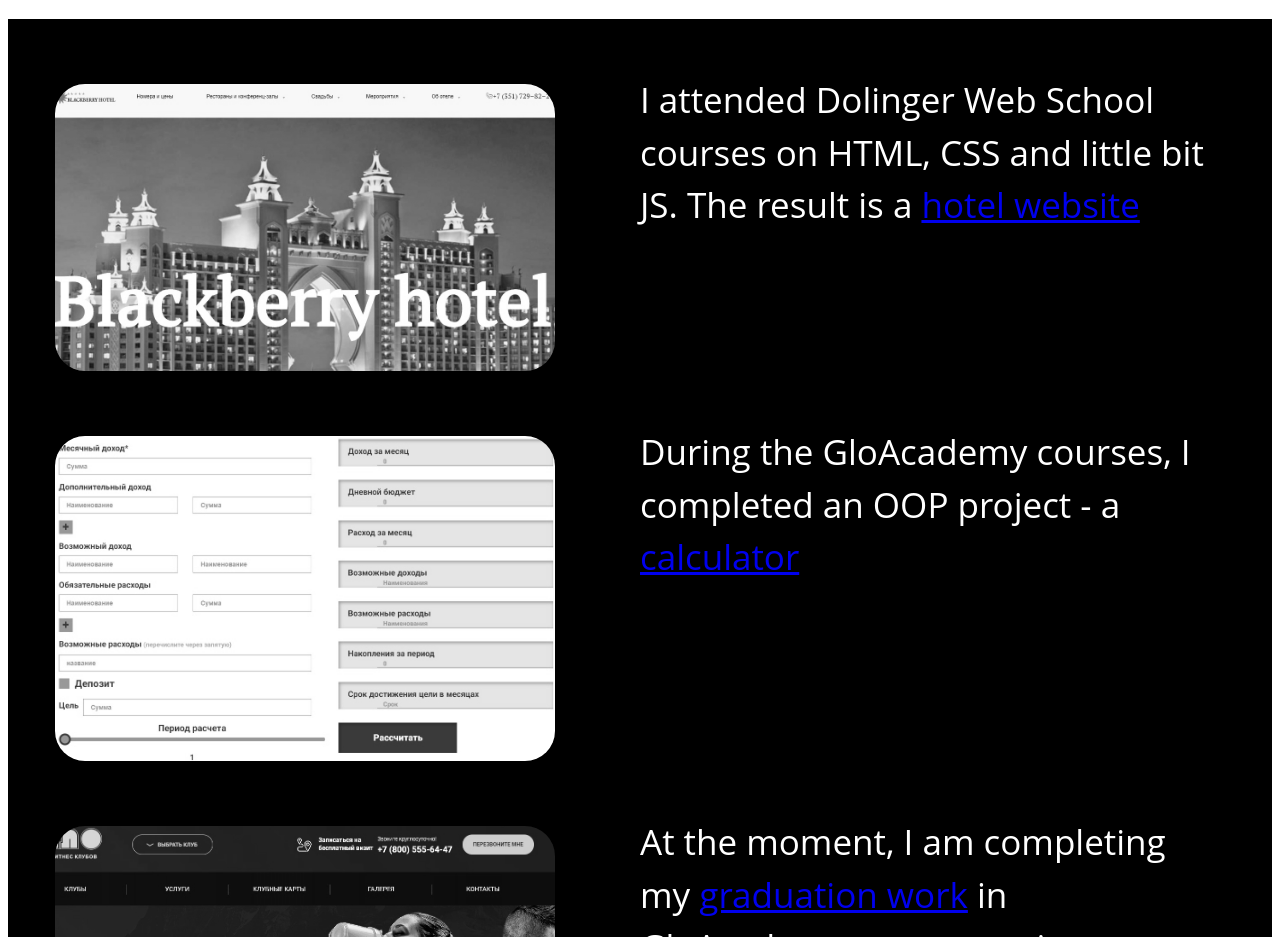
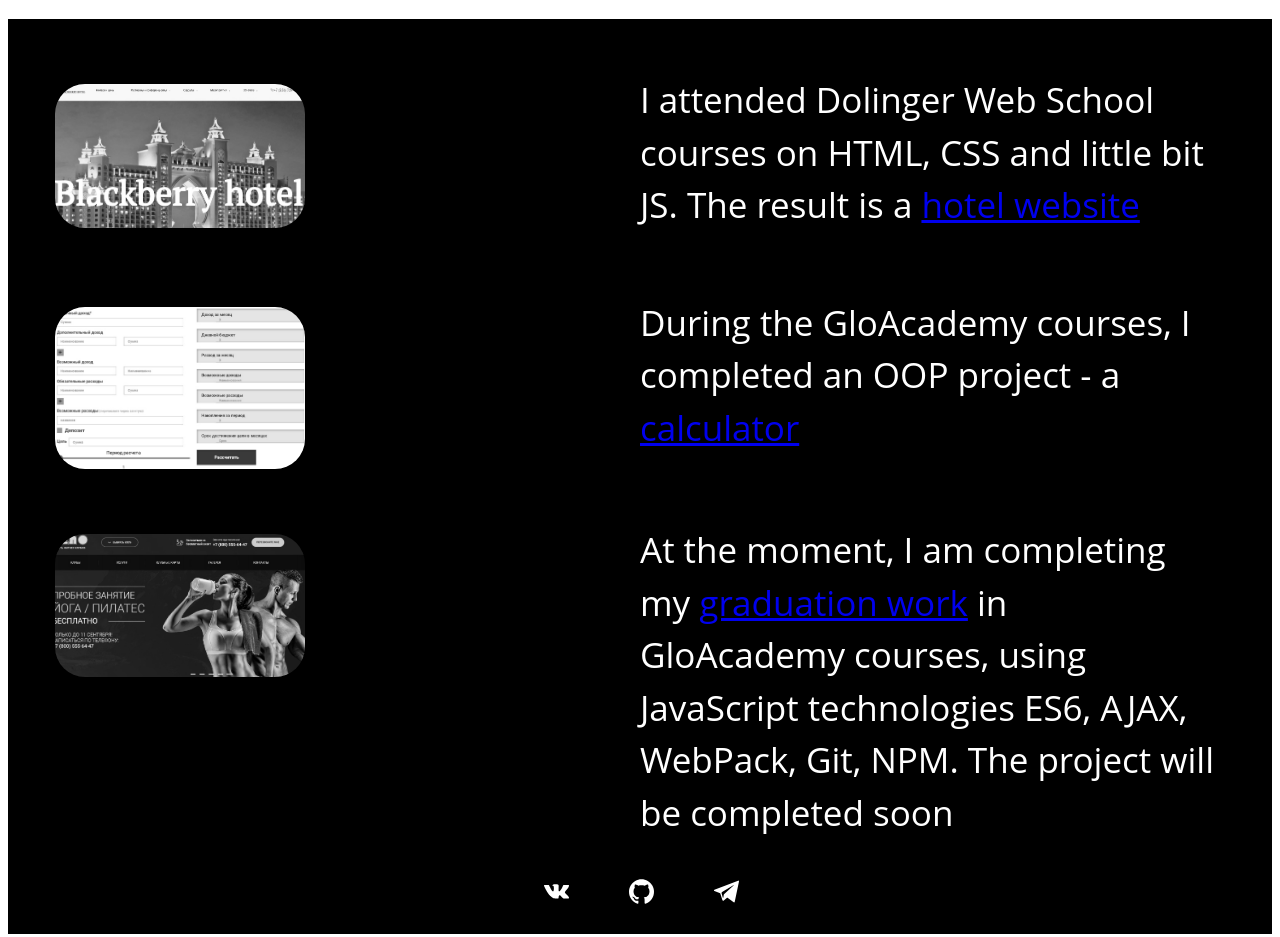
Before and after one commit to AMZhukov/AMZhukov.github.io, a website built with webpack: page index.html in a window 1280 px wide. Shown: the part 2240-3177 px from the top of the page. Built offline with nearby package versions, Linux system fonts and the light colour scheme; files whose address does not match are found by name.

Commit message:
third commit, bug fix the block portfolio

```diff
--- a/assets/style/components/portfolio.css
+++ b/assets/style/components/portfolio.css
@@ -20,11 +20,15 @@
     justify-content: flex-start;
 
 }
+.portfolio__content-item {
+    max-width: 500px;
+    max-height: 500px;
+}
 .portfolio__content-image img {
+    width: 100%;
+    height: 100%;
     border-radius: 30px;
     object-fit: cover;
-    max-width: 500px;
-    max-height: 500px;
     filter: grayscale(100%);
     -webkit-filter: grayscale(100%);
     transition: 1s;
--- a/index.html
+++ b/index.html
@@ -202,25 +202,31 @@
     <section class="portfolio" id="portfolio">
         <div class="portfolio__container">
             <div class="portfolio__content">
+                <div class="portfolio__content-item">
                     <a class="portfolio__content-image" href="https://amzhukov.github.io/grand_hotel/">
                         <img src="assets/image/portfolio1.jpg">
                     </a>
+                </div>
                 <div class="portfolio__content-description">
                     I attended Dolinger Web School courses on HTML, CSS and little bit JS. The result is a <a href="https://amzhukov.github.io/grand_hotel/">hotel website</a>
                 </div>
             </div>
             <div class="portfolio__content">
+                <div class="portfolio__content-item">
                     <a class="portfolio__content-image" href="https://amzhukov.github.io/FirstProjectLearning/">
                         <img src="assets/image/portfolio2.jpg">
                     </a>
+                </div>
                 <div class="portfolio__content-description">
                     During the GloAcademy courses, I completed an OOP project - a <a href="https://amzhukov.github.io/FirstProjectLearning/">calculator</a>
                 </div>
             </div>
             <div class="portfolio__content">
+                <div class="portfolio__content-item">
                 <a class="portfolio__content-image" href="https://amzhukov.github.io/graduation-project/">
                         <img src="assets/image/portfolio3.jpg">
                     </a>
+                </div>
                 <div class="portfolio__content-description">
                     At the moment, I am completing my <a href="https://amzhukov.github.io/graduation-project/">graduation work</a> in GloAcademy courses, using JavaScript technologies ES6, AJAX, WebPack, Git, NPM. The project will be completed soon
                 </div>
```
Lines whose indentation alone changed are shown as unchanged.
